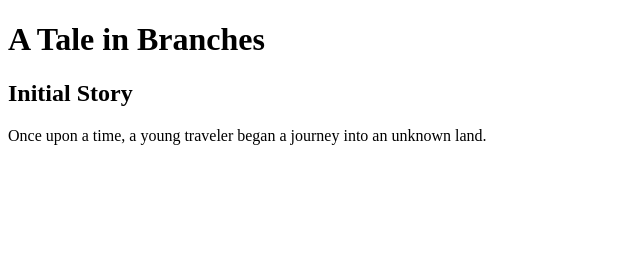
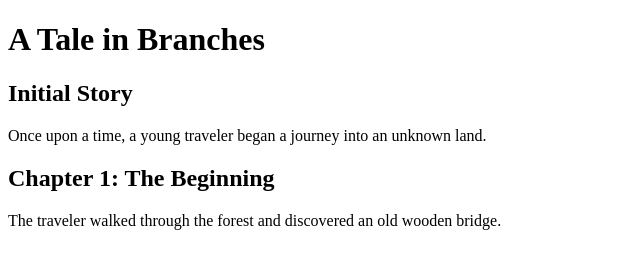
Before and after one commit to shirisha630/stories, a plain HTML site: page index.html in a window 1280 px wide. Shown: the whole page, without its empty margins (0-640 px from the left). Drawn offline with Linux system fonts and the light colour scheme.

Commit message:
Add Chapter 1

```diff
--- a/index.html
+++ b/index.html
@@ -8,5 +8,7 @@
 
     <h2>Initial Story</h2>
     <p>Once upon a time, a young traveler began a journey into an unknown land.</p>
+<h2>Chapter 1: The Beginning</h2>
+<p>The traveler walked through the forest and discovered an old wooden bridge.</p>
 </body>
 </html>
```
